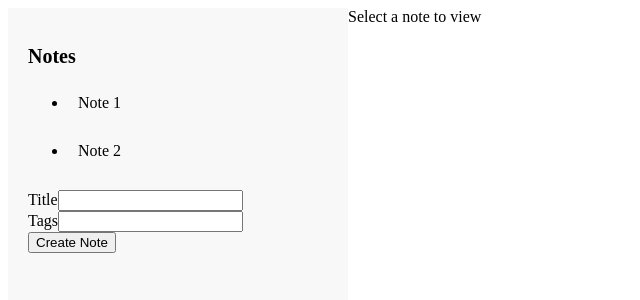
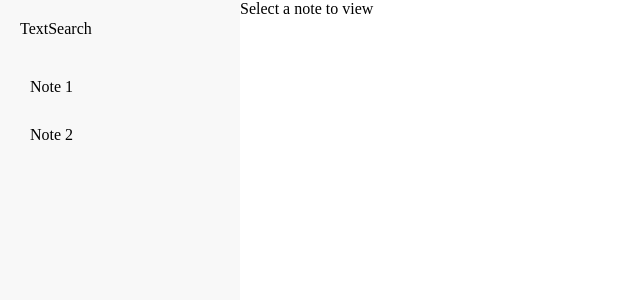
Before and after one commit to fockspaces/fastnote, a React (Create React App) app in the folder frontend/: page / in a window 1280 px wide. Shown: the top 300 px of the page, without its empty margins (0-640 px from the left). Built offline with nearby package versions, Linux system fonts and the light colour scheme.

Commit message:
[refactor] frontend: update component structure to use a List container instead of Sidebar and add styling
Replace Sidebar component with List container in App.js to simplify component structure and improve readability.
Update styling in app.scss to adjust width and add overflow to Note component.

```diff
--- a/frontend/src/App.js
+++ b/frontend/src/App.js
@@ -1,14 +1,14 @@
-import './styles/app.scss'
+import "./styles/app.scss";
 import React, { useState } from "react";
-import Sidebar from "./components/Sidebar/Sidebar";
 import Note from "./components/Note/Note";
+import List from "./containers/List";
 
 function App() {
   const [selectedNote, setSelectedNote] = useState(null);
 
   return (
     <div className="App">
-      <Sidebar setSelectedNote={setSelectedNote} />
+      <List setSelectedNote={setSelectedNote} />
       <Note selectedNote={selectedNote} />
     </div>
   );
--- a/frontend/src/components/Note/Note.js
+++ b/frontend/src/components/Note/Note.js
@@ -11,12 +11,14 @@ function Note({ selectedNote }) {
   return (
     <div className="note">
       <h2>{selectedNote.title}</h2>
-      <Tiptap content={content} setContent={setContent} />
       <ul>
         {selectedNote.tags.map((tag) => (
           <li key={tag}>{tag}</li>
         ))}
       </ul>
+      <div className="container">
+        <Tiptap content={content} setContent={setContent} />
+      </div>
     </div>
   );
 }
--- a/frontend/src/components/Note/NoteForm.js
+++ b/frontend/src/components/Note/NoteForm.js
@@ -12,6 +12,7 @@ const NoteForm = ({ onSubmit }) => {
 
   return (
     <Form onSubmit={handleSubmit}>
+    <h2>Notes</h2>
       <Form.Group controlId="noteFormTitle">
         <Form.Label>Title</Form.Label>
         <Form.Control
--- a/frontend/src/components/Note/NoteList.js
+++ b/frontend/src/components/Note/NoteList.js
@@ -1,24 +1,9 @@
 import React from "react";
 
-function NoteList({ setSelectedNote }) {
-  const notes = [
-    {
-      id: "1",
-      title: "Note 1",
-      tags: ["tag1", "tag2"],
-      content: "This is the content of note 1",
-    },
-    {
-      id: "2",
-      title: "Note 2",
-      tags: ["tag3"],
-      content: "This is the content of note 2",
-    },
-  ];
+function NoteList({ setSelectedNote, notes }) {
 
   return (
     <div className="note-list">
-      <h2>Notes</h2>
       <ul>
         {notes.map((note) => (
           <li key={note.id} onClick={() => setSelectedNote(note)}>
--- /dev/null
+++ b/frontend/src/components/Search/TextSearch.js
@@ -0,0 +1,8 @@
+// @desc full-text searchbar
+// @props setTerm
+
+const TextSearch = ({ setTerm }) => {
+  return <div className="text-search">TextSearch</div>;
+};
+
+export default TextSearch;
--- a/frontend/src/components/Sidebar/Sidebar.js
+++ /dev/null
@@ -1,15 +0,0 @@
-import "../../styles/_sidebar.scss";
-import React from "react";
-import NoteList from "../Note/NoteList";
-import NoteForm from "../Note/NoteForm";
-
-function Sidebar({ setSelectedNote }) {
-  return (
-    <div className="sidebar">
-      <NoteList setSelectedNote={setSelectedNote} />
-      <NoteForm />
-    </div>
-  );
-}
-
-export default Sidebar;
--- /dev/null
+++ b/frontend/src/containers/List.js
@@ -0,0 +1,33 @@
+import "../styles/_List.scss";
+import React, { useState } from "react";
+import NoteList from "../components/Note/NoteList";
+import TextSearch from "../components/Search/TextSearch";
+
+function List({ setSelectedNote }) {
+  const [notes, setNotes] = useState([
+    {
+      id: "1",
+      title: "Note 1",
+      tags: ["tag1", "tag2"],
+      content: "This is the content of note 1",
+    },
+    {
+      id: "2",
+      title: "Note 2",
+      tags: ["tag3"],
+      content: "This is the content of note 2",
+    },
+  ]);
+  const [term, setTerm] = useState("");
+
+  // todo : fetch the matching notes with API
+
+  return (
+    <div className="list">
+      <TextSearch setTerm={setTerm} />
+      <NoteList setSelectedNote={setSelectedNote} notes={notes} />
+    </div>
+  );
+}
+
+export default List;
--- a/frontend/src/styles/_sidebar.scss
+++ b/frontend/src/styles/_List.scss
@@ -1,4 +1,8 @@
-.sidebar {
+.list {
+  .text-search {
+    margin-bottom: 30px;
+  }
+
   h2 {
     margin-bottom: 15px;
     font-size: 20px;
@@ -8,23 +12,22 @@
   .note-list {
     margin-bottom: 20px;
 
+    ul {
+      list-style: none;
+      padding: 0;
+      margin: 0;
+    }
     li {
       cursor: pointer;
       padding: 10px;
       border-radius: 5px;
       margin-bottom: 10px;
       transition: background-color 0.2s ease-in-out;
+      width: 100%; /* make li full-width */
 
       &:hover {
         background-color: #ebebeb;
       }
     }
   }
-
-  .note-form {
-    input,
-    button {
-      margin-bottom: 10px;
-    }
-  }
 }
--- a/frontend/src/styles/app.scss
+++ b/frontend/src/styles/app.scss
@@ -1,9 +1,13 @@
+body {
+  margin: 0;
+}
+
 .App {
   display: flex;
   height: 100vh;
 
-  .sidebar {
-    width: 300px;
+  .list {
+    width: 200px;
     background-color: #f8f8f8;
     padding: 20px;
   }
@@ -11,5 +15,9 @@
   .note {
     flex: 1;
     padding: 20px;
+    .container {
+      height: 80%;
+      overflow-y: auto;
+    }
   }
 }
```
Also changed, not shown: frontend/src/components/Button/CreatePage.js (added), frontend/src/containers/Menu.js (added), frontend/src/containers/Note.js (added).
